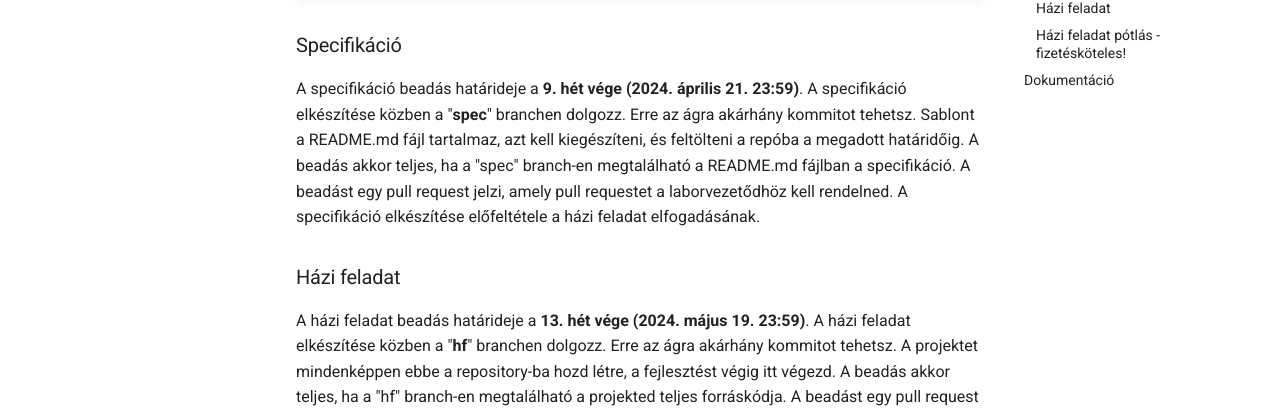
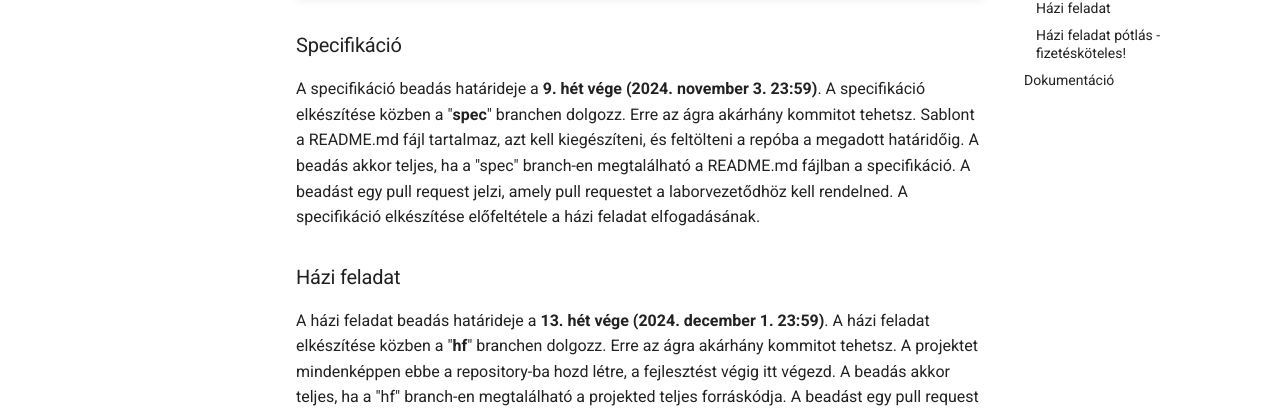
Before and after one commit to VIAUAV21/laborok, an MkDocs documentation site: the page built from docs/hf/index.md, in a window 1280 px wide and 900 px high, scrolled down 1934 px. Shown: the part 181-594 px from the top of the window. Built offline with MkDocs 1.6.1 and Material for MkDocs 9.7.7, drawn with Linux system fonts in a browser that asks for light colours; comment, search, counter and statistics services are not loaded.

Commit message:
update hf dates

```diff
--- a/docs/hf/index.md
+++ b/docs/hf/index.md
@@ -62,7 +62,7 @@ A házi feladat beadásának platformja a laborokhoz hasonlóan a Github Classro
 
 ### Specifikáció
 
-A specifikáció beadás határideje a **9. hét vége (2024. április  21. 23:59)**.
+A specifikáció beadás határideje a **9. hét vége (2024. november 3. 23:59)**.
 A specifikáció elkészítése közben a "**spec**" branchen dolgozz. Erre az ágra akárhány kommitot tehetsz.
 Sablont a README.md fájl tartalmaz, azt kell kiegészíteni, és feltölteni a repóba a megadott határidőig.
 A beadás akkor teljes, ha a "spec" branch-en megtalálható a README.md fájlban a specifikáció. A beadást egy pull request jelzi, amely pull requestet a laborvezetődhöz kell rendelned.
@@ -70,7 +70,7 @@ A specifikáció elkészítése előfeltétele a házi feladat elfogadásának.
 
 ### Házi feladat
 
-A házi feladat beadás határideje a **13. hét vége (2024. május 19. 23:59)**.
+A házi feladat beadás határideje a **13. hét vége (2024. december 1. 23:59)**.
 A házi feladat elkészítése közben a "**hf**" branchen dolgozz. Erre az ágra akárhány kommitot tehetsz.
 A projektet mindenképpen ebbe a repository-ba hozd létre, a fejlesztést végig itt végezd.
 A beadás akkor teljes, ha a "hf" branch-en megtalálható a projekted teljes forráskódja. A beadást egy pull request jelzi, amely pull requestet a laborvezetődhöz kell rendelned.
```
